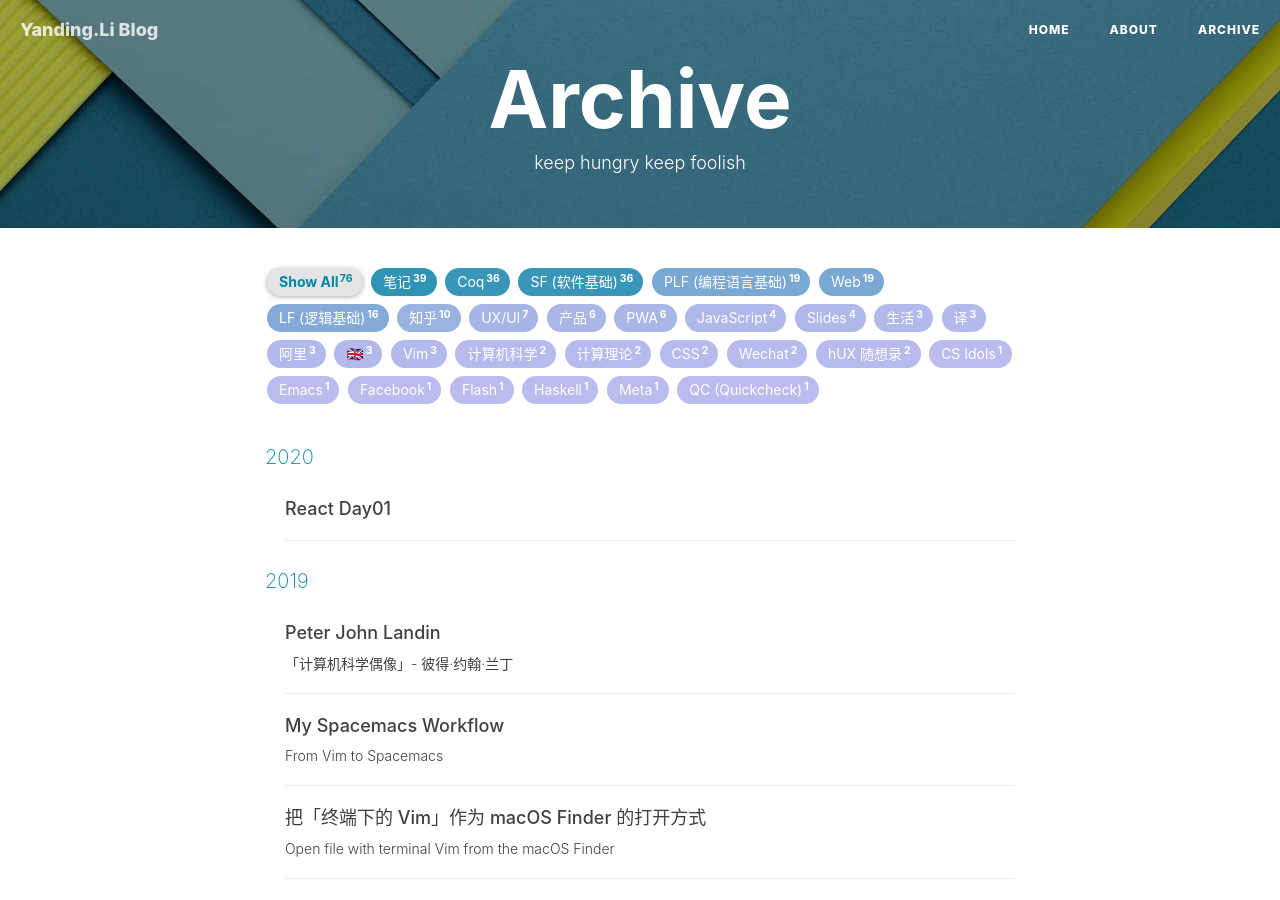
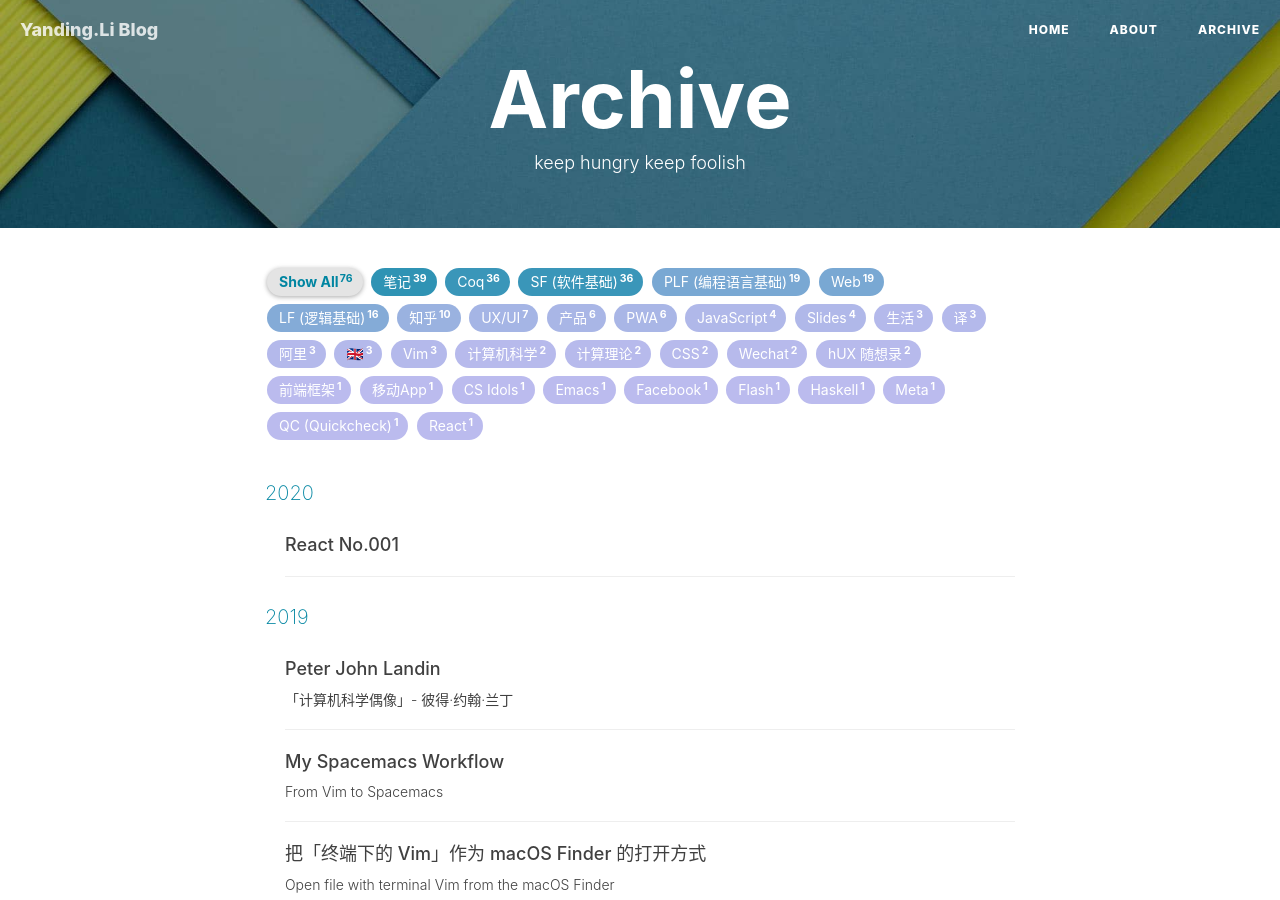
Before and after one commit to lyyyd/OrangeManDavid.github.io, a Jekyll site: the page built from archive.html, in a window 1280 px wide and 900 px high. Built offline with Jekyll 4.4.1, drawn with Linux system fonts in a browser that asks for light colours; nearby versions of some CDN libraries; comment, search, counter and statistics services are not loaded.

Commit message:
No.001 Upload

```diff
--- a/_posts/2020-01-04-react-day01.md
+++ b/_posts/2020-01-04-react-day01.md
@@ -1,4 +1,16 @@
-# 移动App第1天
+---
+layout:     post
+title:      "React No.001"
+date:       2020-01-04 11:33:33
+author:     "Yanding"
+header-img: "img/react/react.jpeg"
+tags:
+    - 前端框架
+    - React
+    - 移动App
+---
+
+# 移动App No.001
 
 ## 什么是混合移动App开发【重点】
 1. 苹果上的软件是如何开发出来的：使用的是 OC、或者使用Swift这门语言
```
Also changed, not shown: img/react/react.jpeg (added).
